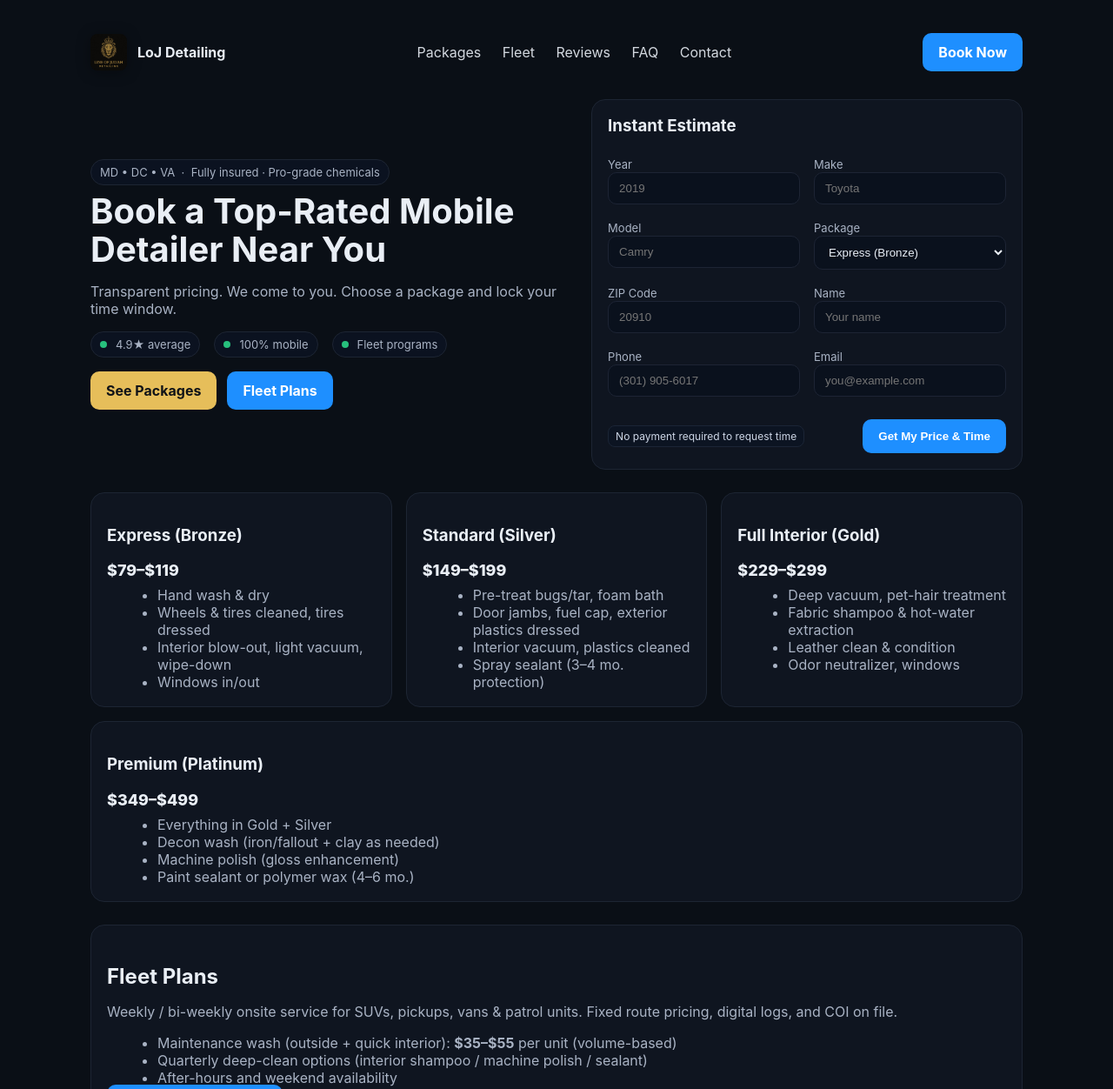
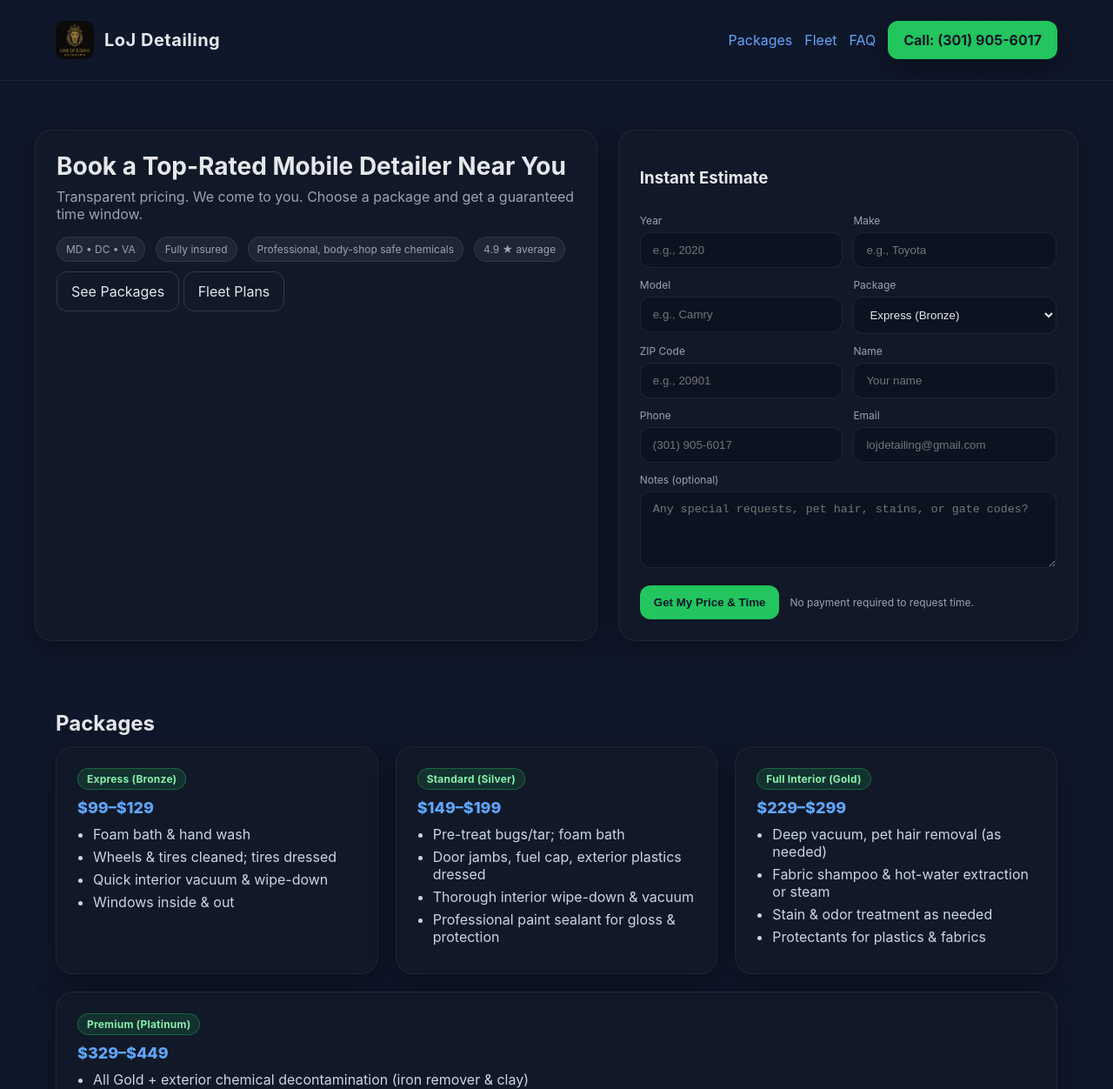
Before and after one commit to lojdetailing/loj-detailing, a plain HTML site: page index.html in a window 1280 px wide. Shown: the top 1252 px of the page at 87% size. Drawn offline with Linux system fonts and the light colour scheme.

Commit message:
Update index.html

```diff
--- a/index.html
+++ b/index.html
@@ -2,231 +2,303 @@
 <html lang="en">
 <head>
   <meta charset="utf-8" />
-  <meta name="viewport" content="width=device-width,initial-scale=1" />
-  <title>LoJ Detailing | Mobile Car Detailing in MD • DC • VA</title>
-  <meta name="description" content="Book a top-rated mobile detailer near you. Transparent pricing, premium results. Serving MD • DC • VA. Fleets welcome." />
-  <link rel="canonical" href="https://logdetailing.com/" />
-
-  <!-- Open Graph / Twitter -->
-  <meta property="og:site_name" content="LoJ Detailing" />
-  <meta property="og:title" content="Book a Top-Rated Mobile Detailer Near You" />
-  <meta property="og:description" content="Transparent pricing. We come to you. MD • DC • VA. Fleets welcome." />
-  <meta property="og:type" content="website" />
-  <meta property="og:url" content="https://logdetailing.com/" />
-  <meta property="og:image" content="https://logdetailing.com/images/og-cover.png" />
-  <meta name="twitter:card" content="summary_large_image" />
-
-  <!-- Icons -->
-  <link rel="icon" href="/images/favicon.png" sizes="any" />
-  <link rel="apple-touch-icon" href="/images/favicon.png" />
-
-  <!-- In-file CSS -->
+  <meta name="viewport" content="width=device-width, initial-scale=1" />
+  <title>LoJ Detailing – Mobile Detailing in MD • DC • VA</title>
+  <meta name="description" content="Top-rated mobile detailing. Transparent pricing. We come to you. Serving MD • DC • VA." />
+  <link rel="icon" type="image/png" href="/images/favicon.png" />
   <style>
     :root{
-      --bg:#0a0f16; --card:#0f1520; --ink:#e9eef5; --muted:#a9b3c4; --gold:#e6be5a; --brand:#1e8fff; --ok:#27c07d; --warn:#f7b733;
+      --bg:#0f172a;      /* page background (slate-900) */
+      --card:#111827;   /* card background */
+      --muted:#9ca3af;  /* secondary text */
+      --brand:#22c55e;  /* green accent */
+      --brand-2:#60a5fa;/* blue accent */
+      --text:#e5e7eb;   /* main text */
+      --white:#ffffff;
+      --shadow:0 8px 30px rgba(0,0,0,.35);
+      --radius:20px;
     }
-    *{box-sizing:border-box} html,body{margin:0;padding:0;background:var(--bg);color:var(--ink);font-family:Inter,system-ui,-apple-system,Segoe UI,Roboto,Arial,sans-serif}
-    a{color:var(--brand);text-decoration:none} a:hover{text-decoration:underline}
-    .wrap{max-width:1120px;margin:0 auto;padding:24px}
-    header{display:flex;align-items:center;justify-content:space-between;gap:20px;padding:14px 0}
-    .logo{display:flex;align-items:center;gap:12px}
-    .logo img{height:42px;width:42px;object-fit:contain;border-radius:8px;filter:drop-shadow(0 2px 8px rgba(0,0,0,.35))}
-    nav a{margin:0 10px;color:var(--ink);opacity:.9}
-    .btn{background:var(--brand);color:#fff;padding:12px 18px;border-radius:10px;font-weight:700;border:0;cursor:pointer}
-    .btn.gold{background:var(--gold);color:#101317}
-    .hero{display:grid;grid-template-columns:1.05fr .95fr;gap:28px;align-items:center;margin:18px 0 6px}
-    .card{background:var(--card);border:1px solid #1d2533;border-radius:16px;padding:18px}
-    h1{font-size:40px;line-height:1.1;margin:.2em 0 .4em}
-    .sub{color:var(--muted)}
-    .pill{display:inline-flex;gap:10px;align-items:center;background:#0b1220;border:1px solid #1d2533;padding:6px 10px;border-radius:999px;color:var(--muted);font-size:13px}
-    .grid{display:grid;gap:16px}
-    .grid.pack{grid-template-columns:repeat(3,minmax(0,1fr));}
-    .kpi{display:flex;gap:16px;margin-top:10px}
-    .kpi .dot{height:8px;width:8px;border-radius:99px;background:var(--ok)}
-    label{font-size:13px;color:var(--muted)}
-    input,select,textarea{width:100%;background:#0a111d;border:1px solid #1d2434;color:var(--ink);padding:10px 12px;border-radius:10px;outline:none}
-    .pricebar{display:flex;gap:10px;align-items:center;justify-content:space-between;margin-top:10px}
-    .price{font-weight:800;font-size:18px}
-    .tag{font-size:12px;color:#cdd6e6;background:#0c1422;border:1px solid #1b2536;padding:4px 8px;border-radius:8px}
-    h2{margin:26px 0 10px}
-    ul.clean{margin:8px 0 0 18px;color:var(--muted)}
-    footer{margin:40px 0 10px;color:var(--muted);font-size:14px;text-align:center}
-    @media (max-width:920px){ .hero{grid-template-columns:1fr} header{flex-wrap:wrap;gap:10px}}
+    *{box-sizing:border-box}
+    html,body{margin:0;background:var(--bg);color:var(--text);font-family:Inter,system-ui,-apple-system,Segoe UI,Roboto,Helvetica,Arial,sans-serif}
+    a{color:var(--brand-2);text-decoration:none}
+    a:hover{text-decoration:underline}
+    .wrap{max-width:1200px;margin:0 auto;padding:24px}
+    header{position:sticky;top:0;z-index:50;background:linear-gradient(to bottom,rgba(15,23,42,.95),rgba(15,23,42,.75));backdrop-filter:blur(6px);border-bottom:1px solid rgba(255,255,255,.06)}
+    .nav{display:flex;align-items:center;justify-content:space-between;gap:16px}
+    .brand{display:flex;align-items:center;gap:12px}
+    .brand img{width:44px;height:44px;border-radius:10px;object-fit:cover}
+    .brand h1{margin:0;font-size:20px;letter-spacing:.5px}
+    .nav a.btn{background:var(--brand);color:#062; color:var(--bg);padding:12px 18px;border-radius:12px;font-weight:700;box-shadow:var(--shadow)}
+    .grid{display:grid;gap:24px}
+    .hero{padding:56px 0}
+    .hero .grid{grid-template-columns:1.1fr .9fr}
+    .card{background:var(--card);border:1px solid rgba(255,255,255,.06);border-radius:var(--radius);box-shadow:var(--shadow)}
+    .p24{padding:24px}
+    h2{font-size:28px;margin:0 0 8px}
+    p.lead{color:var(--muted);margin:8px 0 0}
+    .badges{display:flex;gap:12px;flex-wrap:wrap;margin-top:16px}
+    .badge{background:rgba(255,255,255,.06);border:1px solid rgba(255,255,255,.08);padding:6px 10px;border-radius:999px;font-size:12px;color:var(--muted)}
+    /* Estimate form */
+    form label{font-size:12px;color:var(--muted);display:block;margin:12px 0 6px}
+    form input,form select,form textarea{
+      width:100%;padding:12px 14px;border-radius:12px;border:1px solid rgba(255,255,255,.08);
+      background:#0b1220;color:var(--text);outline:none
+    }
+    form textarea{min-height:88px;resize:vertical}
+    .row{display:grid;grid-template-columns:1fr 1fr;gap:12px}
+    .submit{margin-top:16px;display:flex;gap:12px;align-items:center;flex-wrap:wrap}
+    .btn-primary{background:var(--brand);color:var(--bg);border:0;padding:12px 16px;border-radius:12px;font-weight:700;cursor:pointer}
+    .btn-ghost{background:transparent;border:1px solid rgba(255,255,255,.14);color:var(--text);padding:12px 16px;border-radius:12px}
+    /* Packages */
+    .cards{display:grid;grid-template-columns:repeat(3,1fr);gap:20px}
+    .price{font-size:18px;color:var(--brand-2);font-weight:800}
+    ul.clean{padding-left:18px;margin:8px 0}
+    ul.clean li{margin:6px 0;color:#cbd5e1}
+    .pill{display:inline-block;background:rgba(34,197,94,.15);border:1px solid rgba(34,197,94,.35);color:#86efac;padding:4px 10px;border-radius:999px;font-size:12px;font-weight:700;letter-spacing:.2px}
+    /* Sections */
+    section{padding:28px 0}
+    section h3{font-size:24px;margin:0 0 10px}
+    .split{display:grid;grid-template-columns:1fr 1fr;gap:20px}
+    footer{margin-top:40px;padding:28px 0;border-top:1px solid rgba(255,255,255,.06);color:var(--muted)}
+    /* Responsive */
+    @media (max-width: 980px){
+      .hero .grid,.split,.cards{grid-template-columns:1fr}
+      .row{grid-template-columns:1fr}
+    }
   </style>
-
-  <!-- Local business JSON-LD -->
-  <script type="application/ld+json">
-  {
-    "@context":"https://schema.org",
-    "@type":"AutoDetailing",
-    "name":"LoJ Detailing",
-    "url":"https://logdetailing.com/",
-    "logo":"https://logdetailing.com/images/logo.png",
-    "image":"https://logdetailing.com/images/og-cover.png",
-    "areaServed":["Maryland","District of Columbia","Virginia"],
-    "telephone":"+13019056017",
-    "email":"lojdetailing@gmail.com",
-    "priceRange":"$$",
-    "sameAs":[]
-  }
-  </script>
 </head>
 <body>
-  <div class="wrap">
+
+  <!-- Header -->
   <header>
-      <div class="logo">
-        <img alt="LoJ Detailing logo" src="images/logo.png" />
-        <strong>LoJ Detailing</strong>
+    <div class="wrap nav">
+      <div class="brand">
+        <!-- Your logo file path -->
+        <img src="/images/logo.png" alt="LoJ Detailing Logo">
+        <h1>LoJ Detailing</h1>
       </div>
-      <nav>
+      <nav style="display:flex;gap:14px;align-items:center;flex-wrap:wrap">
         <a href="#packages">Packages</a>
         <a href="#fleet">Fleet</a>
-        <a href="#reviews">Reviews</a>
         <a href="#faq">FAQ</a>
-        <a href="#contact">Contact</a>
+        <a href="tel:13019056017" class="btn">Call: (301) 905-6017</a>
       </nav>
-      <a class="btn" href="#booking">Book Now</a>
+    </div>
   </header>
 
-    <section class="hero">
-      <div>
-        <div class="pill">MD • DC • VA &nbsp;·&nbsp; Fully insured · Pro-grade chemicals</div>
-        <h1>Book a Top-Rated Mobile Detailer Near You</h1>
-        <p class="sub">Transparent pricing. We come to you. Choose a package and lock your time window.</p>
-
-        <div class="kpi">
-          <div class="pill"><span class="dot"></span> 4.9★ average</div>
-          <div class="pill"><span class="dot"></span> 100% mobile</div>
-          <div class="pill"><span class="dot"></span> Fleet programs</div>
+  <!-- Hero + Estimate -->
+  <div class="wrap hero">
+    <div class="grid">
+      <div class="card p24">
+        <h2>Book a Top-Rated Mobile Detailer Near You</h2>
+        <p class="lead">Transparent pricing. We come to you. Choose a package and get a guaranteed time window.</p>
+        <div class="badges">
+          <span class="badge">MD • DC • VA</span>
+          <span class="badge">Fully insured</span>
+          <span class="badge">Professional, body-shop safe chemicals</span>
+          <span class="badge">4.9 ★ average</span>
+        </div>
+        <section class="p24" style="padding-left:0">
+          <a class="btn-ghost" href="#packages">See Packages</a>
+          <a class="btn-ghost" href="#fleet">Fleet Plans</a>
+        </section>
       </div>
 
-        <div style="margin-top:16px;display:flex;gap:12px">
-          <a class="btn gold" href="#packages">See Packages</a>
-          <a class="btn" href="#fleet">Fleet Plans</a>
+      <!-- Instant Estimate / Lead Form -->
+      <div class="card p24">
+        <h3>Instant Estimate</h3>
+        <form id="leadForm" method="post">
+          <div class="row">
+            <div>
+              <label>Year</label>
+              <input name="year" type="text" placeholder="e.g., 2020" required>
+            </div>
+            <div>
+              <label>Make</label>
+              <input name="make" type="text" placeholder="e.g., Toyota" required>
+            </div>
+          </div>
+          <div class="row">
+            <div>
+              <label>Model</label>
+              <input name="model" type="text" placeholder="e.g., Camry" required>
+            </div>
+            <div>
+              <label>Package</label>
+              <select name="package" required>
+                <option value="Express (Bronze)">Express (Bronze)</option>
+                <option value="Standard (Silver)">Standard (Silver)</option>
+                <option value="Full Interior (Gold)">Full Interior (Gold)</option>
+                <option value="Premium (Platinum)">Premium (Platinum)</option>
+              </select>
+            </div>
+          </div>
+          <div class="row">
+            <div>
+              <label>ZIP Code</label>
+              <input name="zip" type="text" placeholder="e.g., 20901" required>
+            </div>
+            <div>
+              <label>Name</label>
+              <input name="name" type="text" placeholder="Your name" required>
+            </div>
+          </div>
+          <div class="row">
+            <div>
+              <label>Phone</label>
+              <input name="phone" type="tel" placeholder="(301) 905-6017" required>
+            </div>
+            <div>
+              <label>Email</label>
+              <input name="email" type="email" placeholder="lojdetailing@gmail.com" required>
+            </div>
+          </div>
+          <label>Notes (optional)</label>
+          <textarea name="notes" placeholder="Any special requests, pet hair, stains, or gate codes?"></textarea>
+
+          <div class="submit">
+            <button type="submit" class="btn-primary">Get My Price &amp; Time</button>
+            <span style="color:var(--muted);font-size:12px">No payment required to request time.</span>
+          </div>
+        </form>
+        <div id="thanks" style="display:none;margin-top:12px;color:#86efac;font-weight:700">
+          Thank you! We received your request. We’ll text/call you shortly to confirm.
+        </div>
+      </div>
     </div>
   </div>
 
-      <!-- Simple booking form (static) -->
-      <form id="booking" class="card grid" style="grid-template-columns:1fr 1fr">
-        <h3 style="grid-column:1/-1;margin:0 0 6px">Instant Estimate</h3>
-        <div><label>Year</label><input placeholder="2019" /></div>
-        <div><label>Make</label><input placeholder="Toyota" /></div>
-        <div><label>Model</label><input placeholder="Camry" /></div>
-        <div>
-          <label>Package</label>
-          <select>
-            <option>Express (Bronze)</option>
-            <option>Standard (Silver)</option>
-            <option>Full Interior (Gold)</option>
-            <option>Premium (Platinum)</option>
-          </select>
-        </div>
-        <div><label>ZIP Code</label><input placeholder="20910" /></div>
-        <div><label>Name</label><input placeholder="Your name" /></div>
-        <div><label>Phone</label><input placeholder="(301) 905-6017" /></div>
-        <div><label>Email</label><input placeholder="you@example.com" /></div>
-        <div class="pricebar" style="grid-column:1/-1">
-          <span class="tag">No payment required to request time</span>
-          <button class="btn">Get My Price &amp; Time</button>
-        </div>
-      </form>
-    </section>
-
-    <!-- PACKAGES -->
-    <section id="packages" class="grid pack" style="margin-top:26px">
-      <div class="card">
-        <h3>Express (Bronze)</h3>
-        <div class="price">$79–$119</div>
+  <!-- Packages -->
+  <section id="packages" class="wrap">
+    <h3 style="margin-bottom:12px">Packages</h3>
+    <div class="cards">
+      <div class="card p24">
+        <div class="pill">Express (Bronze)</div>
+        <p class="price" style="margin:10px 0">$99–$129</p>
         <ul class="clean">
-          <li>Hand wash &amp; dry</li>
-          <li>Wheels &amp; tires cleaned, tires dressed</li>
-          <li>Interior blow-out, light vacuum, wipe-down</li>
-          <li>Windows in/out</li>
+          <li>Foam bath & hand wash</li>
+          <li>Wheels & tires cleaned; tires dressed</li>
+          <li>Quick interior vacuum & wipe-down</li>
+          <li>Windows inside & out</li>
         </ul>
       </div>
-      <div class="card">
-        <h3>Standard (Silver)</h3>
-        <div class="price">$149–$199</div>
+      <div class="card p24">
+        <div class="pill">Standard (Silver)</div>
+        <p class="price" style="margin:10px 0">$149–$199</p>
         <ul class="clean">
-          <li>Pre-treat bugs/tar, foam bath</li>
+          <li>Pre-treat bugs/tar; foam bath</li>
           <li>Door jambs, fuel cap, exterior plastics dressed</li>
-          <li>Interior vacuum, plastics cleaned</li>
-          <li>Spray sealant (3–4 mo. protection)</li>
+          <li>Thorough interior wipe-down & vacuum</li>
+          <li>Professional paint sealant for gloss & protection</li>
         </ul>
       </div>
-      <div class="card">
-        <h3>Full Interior (Gold)</h3>
-        <div class="price">$229–$299</div>
+      <div class="card p24">
+        <div class="pill">Full Interior (Gold)</div>
+        <p class="price" style="margin:10px 0">$229–$299</p>
         <ul class="clean">
-          <li>Deep vacuum, pet-hair treatment</li>
-          <li>Fabric shampoo &amp; hot-water extraction</li>
-          <li>Leather clean &amp; condition</li>
-          <li>Odor neutralizer, windows</li>
+          <li>Deep vacuum, pet hair removal (as needed)</li>
+          <li>Fabric shampoo & hot-water extraction or steam</li>
+          <li>Stain & odor treatment as needed</li>
+          <li>Protectants for plastics & fabrics</li>
         </ul>
       </div>
-      <div class="card" style="grid-column:1/-1">
-        <h3>Premium (Platinum)</h3>
-        <div class="price">$349–$499</div>
+      <div class="card p24" style="grid-column:1/-1">
+        <div class="pill">Premium (Platinum)</div>
+        <p class="price" style="margin:10px 0">$329–$449</p>
         <ul class="clean">
-          <li>Everything in Gold + Silver</li>
-          <li>Decon wash (iron/fallout + clay as needed)</li>
-          <li>Machine polish (gloss enhancement)</li>
-          <li>Paint sealant or polymer wax (4–6 mo.)</li>
+          <li>All Gold + exterior chemical decontamination (iron remover & clay)</li>
+          <li>One-step machine polish (gloss enhancement)</li>
+          <li>Premium paint protection (sealant or spray wax)</li>
+          <li>Trim/tire dressing & glass coating</li>
         </ul>
+      </div>
     </div>
   </section>
 
-    <!-- FLEET -->
-    <section id="fleet" class="card" style="margin-top:26px">
-      <h2>Fleet Plans</h2>
-      <p class="sub">Weekly / bi-weekly onsite service for SUVs, pickups, vans &amp; patrol units. Fixed route pricing, digital logs, and COI on file.</p>
+  <!-- Fleet -->
+  <section id="fleet" class="wrap split">
+    <div>
+      <h3>Fleet Plans</h3>
+      <p class="lead">Weekly or bi-weekly service for patrol cars, vans, SUVs, and trucks. Volume pricing with simple scheduling.</p>
       <ul class="clean">
-        <li>Maintenance wash (outside + quick interior): <strong>$35–$55</strong> per unit (volume-based)</li>
-        <li>Quarterly deep-clean options (interior shampoo / machine polish / sealant)</li>
-        <li>After-hours and weekend availability</li>
+        <li>Basic wash & interior wipe-down from **$35–$55** per vehicle (volume-based)</li>
+        <li>Interior packages & shampoo available on rotation</li>
+        <li>On-site water & power available</li>
       </ul>
-      <p style="margin-top:10px"><a class="btn" href="#contact">Request a fleet quote</a></p>
-    </section>
-
-    <!-- REVIEWS -->
-    <section id="reviews" class="grid" style="grid-template-columns:repeat(3,minmax(0,1fr));margin-top:26px">
-      <div class="card"><strong>“Looked brand new.”</strong><br><span class="sub">Full interior + sealant. Fast and professional.</span></div>
-      <div class="card"><strong>“On time &amp; meticulous.”</strong><br><span class="sub">Signed up our 12-vehicle fleet for weekly service.</span></div>
-      <div class="card"><strong>“Great value.”</strong><br><span class="sub">The spray sealant beads for months.</span></div>
-    </section>
-
-    <!-- FAQ -->
-    <section id="faq" class="grid" style="grid-template-columns:1fr 1fr;margin-top:26px">
-      <div class="card">
-        <h3>What products do you use?</h3>
-        <p class="sub">Professional-grade cleaners, neutral pH where possible, iron remover for decon, and a durable polymer paint sealant. We keep brands private—quality is guaranteed.</p>
+      <p style="margin-top:8px"><a class="btn-ghost" href="tel:13019056017">Call fleet: (301) 905-6017</a></p>
     </div>
-      <div class="card">
-        <h3>Do you need water or power?</h3>
-        <p class="sub">We’re fully mobile with our own water and power. Apartment/garage friendly.</p>
-      </div>
-      <div class="card">
-        <h3>Pet hair or heavy stains?</h3>
-        <p class="sub">Yes—add a heavy-soil/pet-hair fee ($25–$60) depending on condition.</p>
-      </div>
-      <div class="card">
-        <h3>Service area</h3>
-        <p class="sub">Most of MD/DC/VA within ~35 miles of Silver Spring. Message us for special trips.</p>
+    <div class="card p24">
+      <h3>Service Area</h3>
+      <p>Based in Silver Spring. Typical radius ~25 miles covering Montgomery County, Prince George’s, DC, and nearby Northern VA.</p>
+      <p class="lead">Not sure you’re in range? Text us a ZIP code: <strong>(301) 905-6017</strong>.</p>
     </div>
   </section>
 
-    <!-- CONTACT -->
-    <section id="contact" class="card" style="margin-top:26px">
-      <h2>Contact</h2>
-      <p><strong>Phone:</strong> <a href="tel:+13019056017">(301) 905-6017</a></p>
-      <p><strong>Email:</strong> <a href="mailto:lojdetailing@gmail.com">lojdetailing@gmail.com</a></p>
-      <p><strong>Hours:</strong> Mon–Sat 8:00–6:30 · Sun by request</p>
+  <!-- Reviews & FAQ -->
+  <section class="wrap split" id="faq">
+    <div class="card p24">
+      <h3>Reviews</h3>
+      <p>“On time, great communication, and the car looks brand new.” — M.G.</p>
+      <p>“Pet hair gone, stains removed, 10/10.” — A.S.</p>
+      <p>“Booked for our small fleet. Fast and reliable.” — D.C.</p>
+    </div>
+    <div class="card p24">
+      <h3>FAQ</h3>
+      <p><strong>Do you need water or power?</strong><br>We carry both. If you have hookups, we can use them too.</p>
+      <p><strong>What products do you use?</strong><br>Professional-grade, body-shop safe cleaners, pH-neutral soaps, and premium protectants (brand-neutral by policy).</p>
+      <p><strong>How long does a detail take?</strong><br>Express 45–75 min; Gold 2–4 hrs; Platinum varies by vehicle condition.</p>
+    </div>
+  </section>
+
+  <!-- Contact -->
+  <section class="wrap">
+    <div class="card p24">
+      <h3>Contact</h3>
+      <p>Phone/Text: <a href="tel:13019056017">(301) 905-6017</a><br>
+         Email: <a href="mailto:lojdetailing@gmail.com">lojdetailing@gmail.com</a></p>
+      <p>Prefer to call? Tap the green button at the top. We’ll help you pick the right package in under 2 minutes.</p>
+    </div>
   </section>
 
   <footer>
-      © <span id="y"></span> LoJ Detailing · <a href="mailto:lojdetailing@gmail.com">Email</a> · <a href="tel:+13019056017">Call</a>
-      <script>document.getElementById('y').textContent=new Date().getFullYear()</script>
+    <div class="wrap">
+      © <script>document.write(new Date().getFullYear())</script> LoJ Detailing — MD • DC • VA
+    </div>
   </footer>
-  </div>
+
+  <!-- ====== Simple form handler ======
+       1) Replace ZAPIER_WEBHOOK_URL with your Zapier “Catch Hook” URL.
+       2) This submits the form as JSON. You’ll get the data in your Gmail step.
+  -->
+  <script>
+    const ZAPIER_WEBHOOK_URL = "https://hooks.zapier.com/hooks/catch/REPLACE/THIS/URL"; // <-- paste your Zapier URL
+
+    const form = document.getElementById('leadForm');
+    const thanks = document.getElementById('thanks');
+
+    form.addEventListener('submit', async (e) => {
+      e.preventDefault();
+      const data = Object.fromEntries(new FormData(form).entries());
+
+      if(!ZAPIER_WEBHOOK_URL.includes('hooks.zapier.com')){
+        alert('Form not connected yet. Ask your assistant where to paste the Zapier URL.');
+        return;
+      }
+      try{
+        await fetch(ZAPIER_WEBHOOK_URL, {
+          method:'POST',
+          headers:{'Content-Type':'application/json'},
+          body: JSON.stringify({
+            source:'lojdetailing.com',
+            ...data
+          })
+        });
+        form.reset();
+        thanks.style.display='block';
+      }catch(err){
+        alert('Could not submit. Please call or text (301) 905-6017.');
+      }
+    });
+  </script>
 </body>
 </html>
```
Lines whose indentation alone changed are shown as unchanged.
